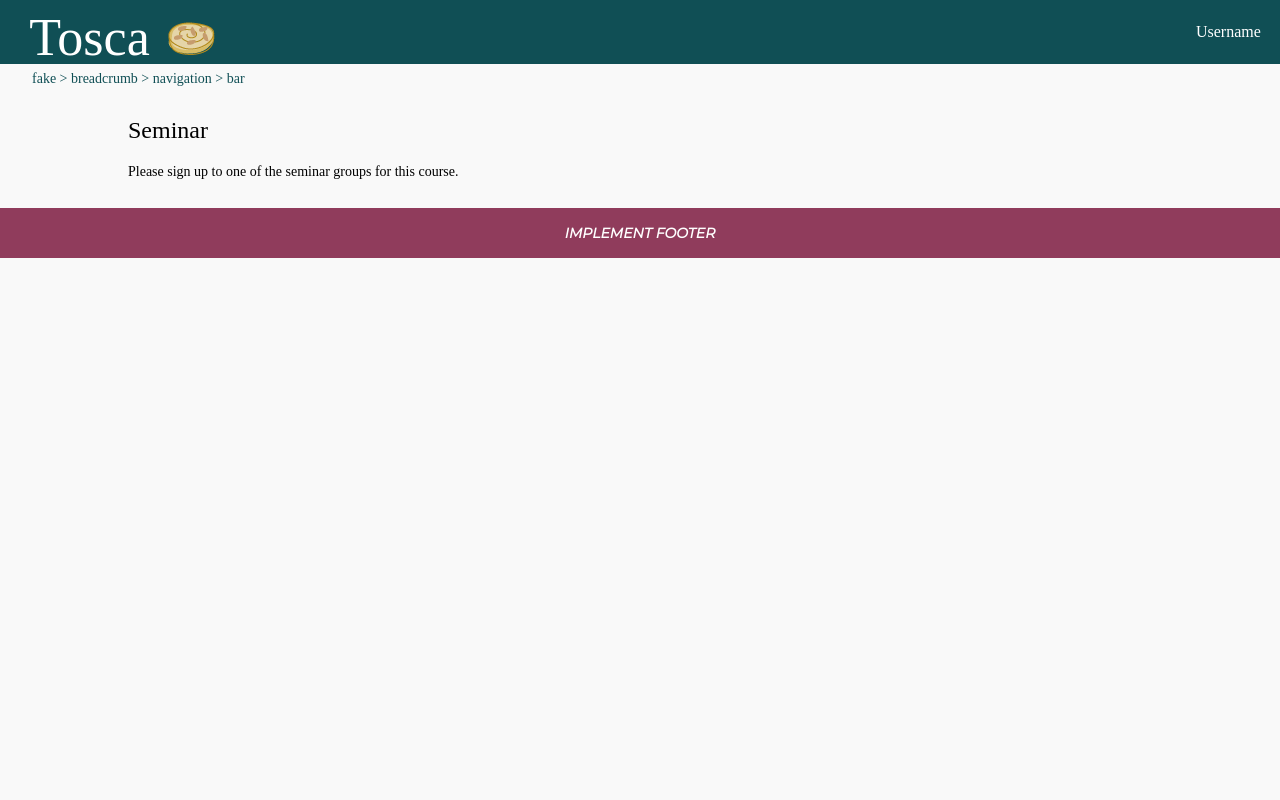
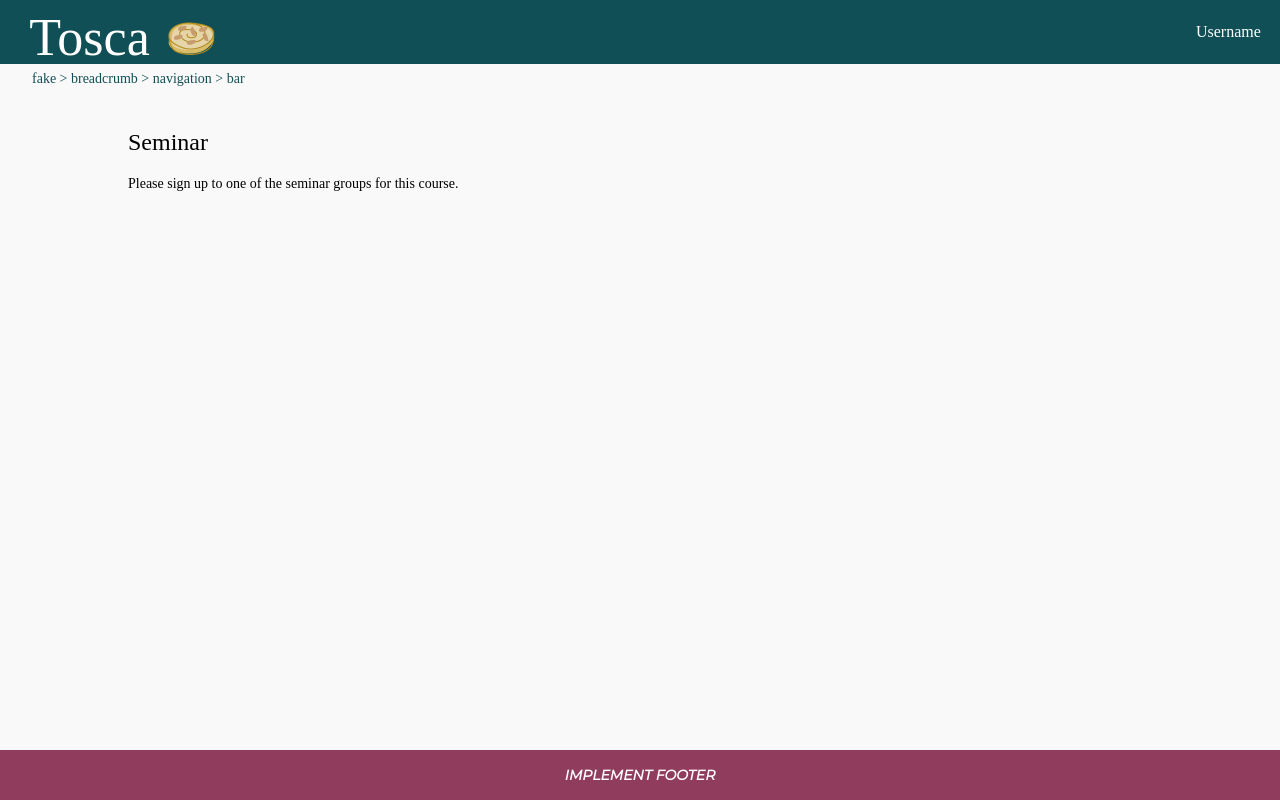
Before and after one commit to KlasafGeijerstam/Tosca, an Angular app in the folder frontend/: page /signups in a window 1280 px wide. Built offline with nearby package versions, Linux system fonts and the light colour scheme; a web font is replaced by a local one.

Commit message:
Closes #6

```diff
--- a/frontend/src/app/app.component.css
+++ b/frontend/src/app/app.component.css
@@ -0,0 +1,14 @@
+
+
+:host {
+    height: 100%;
+    display: flex;
+    flex-direction: column;
+}
+
+
+.content {
+    height: 100%;
+    display: flex;
+    flex-direction: column;
+}
--- a/frontend/src/app/footer/footer.component.css
+++ b/frontend/src/app/footer/footer.component.css
@@ -5,7 +5,18 @@
   font-style: oblique;
   font-weight: bold;
   text-align: center;
-  background-color: var(--tosca-accent-color)/* #113e43; */
+  background-color: var(--tosca-accent-color);/* #113e43; */
+  margin-top: auto;
+}
+
+.test {
+  flex-grow: 1;
+  margin-top: auto;
+}
+
+:host {
+  display: flex;
+  margin-top: auto;
 }
 
 p {
--- a/frontend/src/app/footer/footer.component.html
+++ b/frontend/src/app/footer/footer.component.html
@@ -1,3 +1,4 @@
 <div id="footer">
+  <div id="test"></div>
   <p>IMPLEMENT FOOTER</p>
 </div>
--- a/frontend/src/app/globals.ts
+++ b/frontend/src/app/globals.ts
@@ -1,2 +1,2 @@
 /* Change this to true to run with mocked data instead of backend */
-export const mock = false;
+export const mock = true;
--- a/frontend/src/app/workspace-list/workspace-list.component.css
+++ b/frontend/src/app/workspace-list/workspace-list.component.css
@@ -58,8 +58,8 @@ mat-card-actions {
 
 .mat-fab-bottom-right {
   top: auto !important;
-  right: 1rem !important;
-  bottom: 1rem !important;
+  right: 2rem !important;
+  bottom: 4rem !important;
   left: auto !important;
   position: fixed !important;
   border-radius: 1000px;
--- a/frontend/src/styles.css
+++ b/frontend/src/styles.css
@@ -24,10 +24,11 @@ html, body {
 body {
   margin: 0;
   background-color: var(--tosca-bg-color);
+  display: flex;
+  flex-direction: column;
 }
 
 .container {
-  height: 100%;
   margin: 2% 10% 2% 10%;
 }
 
@@ -39,7 +40,6 @@ a {
   --tosca-primary-color: #104f55;
   --tosca-accent-color: #903c5c;
   --tosca-warn-color: #df6630;
-
   --tosca-primary-text: #ffffff;
   --tosca-accent-text: #ffffff;
   --tosca-warn-text: #000000;
```
